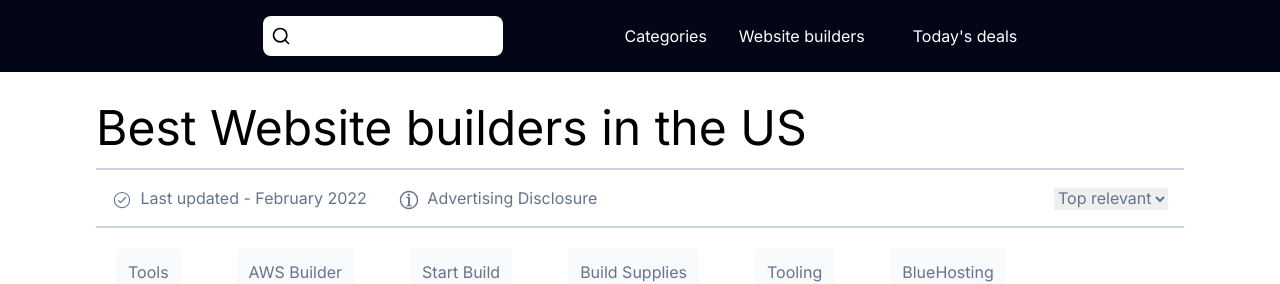
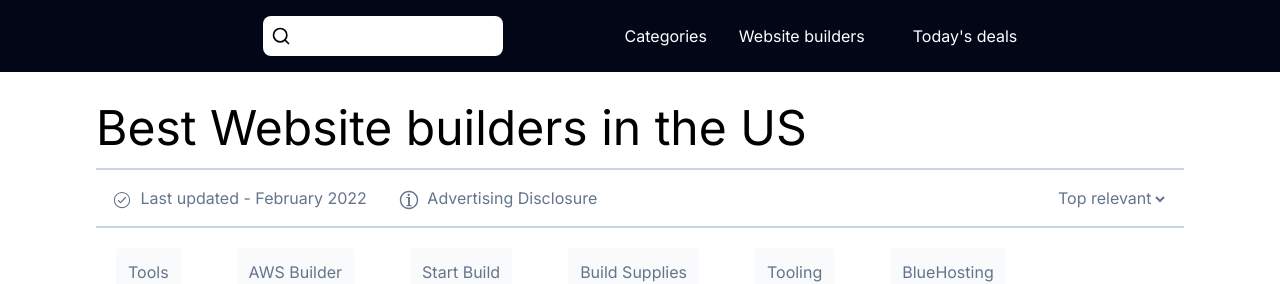
Before and after one commit to Ayyangurueswar/next-internship, a Next.js app: page /hosting-for-all/hosting in a window 1280 px wide. Shown: the top 284 px of the page. Built offline with nearby package versions, Linux system fonts and the light colour scheme.

Commit message:
select bg fixed

```diff
--- a/app/ui/Hosting.js
+++ b/app/ui/Hosting.js
@@ -48,7 +48,7 @@ const Hosting = ({data}) => {
             </div>
           </div>
           <div>
-            <select className="text-slate-500" onChange={handleChange}>
+            <select className="text-slate-500 bg-transparent" onChange={handleChange}>
               <option value="topRelevant">Top relevant</option>
               <option value="topRatings">Top ratings</option>
               <option value="bestChoice">Best Choice</option>
```
